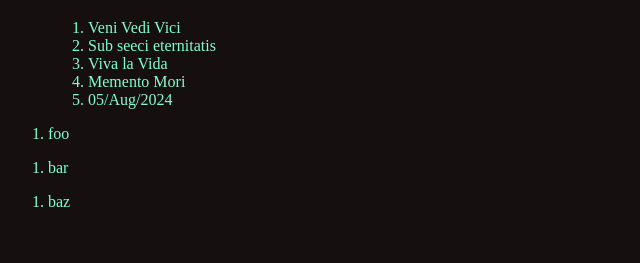
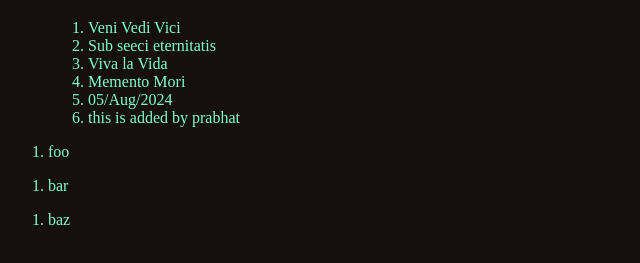
Before and after one commit to rohnkhatri/learnGitHub, a plain HTML site: page index.html in a window 1280 px wide. Shown: the part 61-324 px from the top of the page, without its empty margins (0-640 px from the left). Drawn offline with Linux system fonts and the light colour scheme.

Commit message:
change made by prabhat

```diff
--- a/index.html
+++ b/index.html
@@ -20,7 +20,7 @@
         <li>Viva la Vida</li>
         <li>Memento Mori</li>
         <li>05/Aug/2024</li>
-
+        <li>this is added by prabhat</li>
 
       </ol>
     </ul>
```
